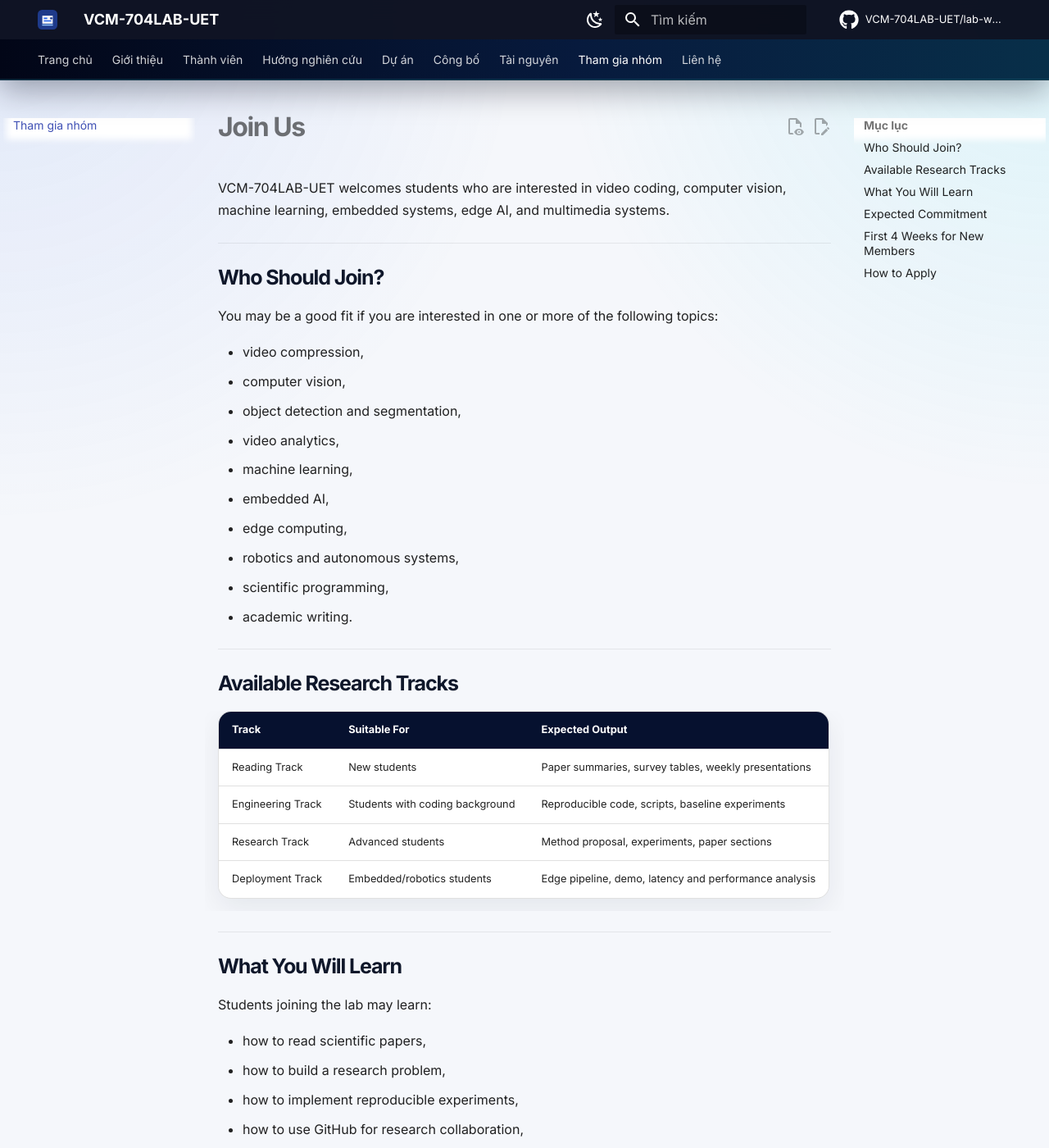
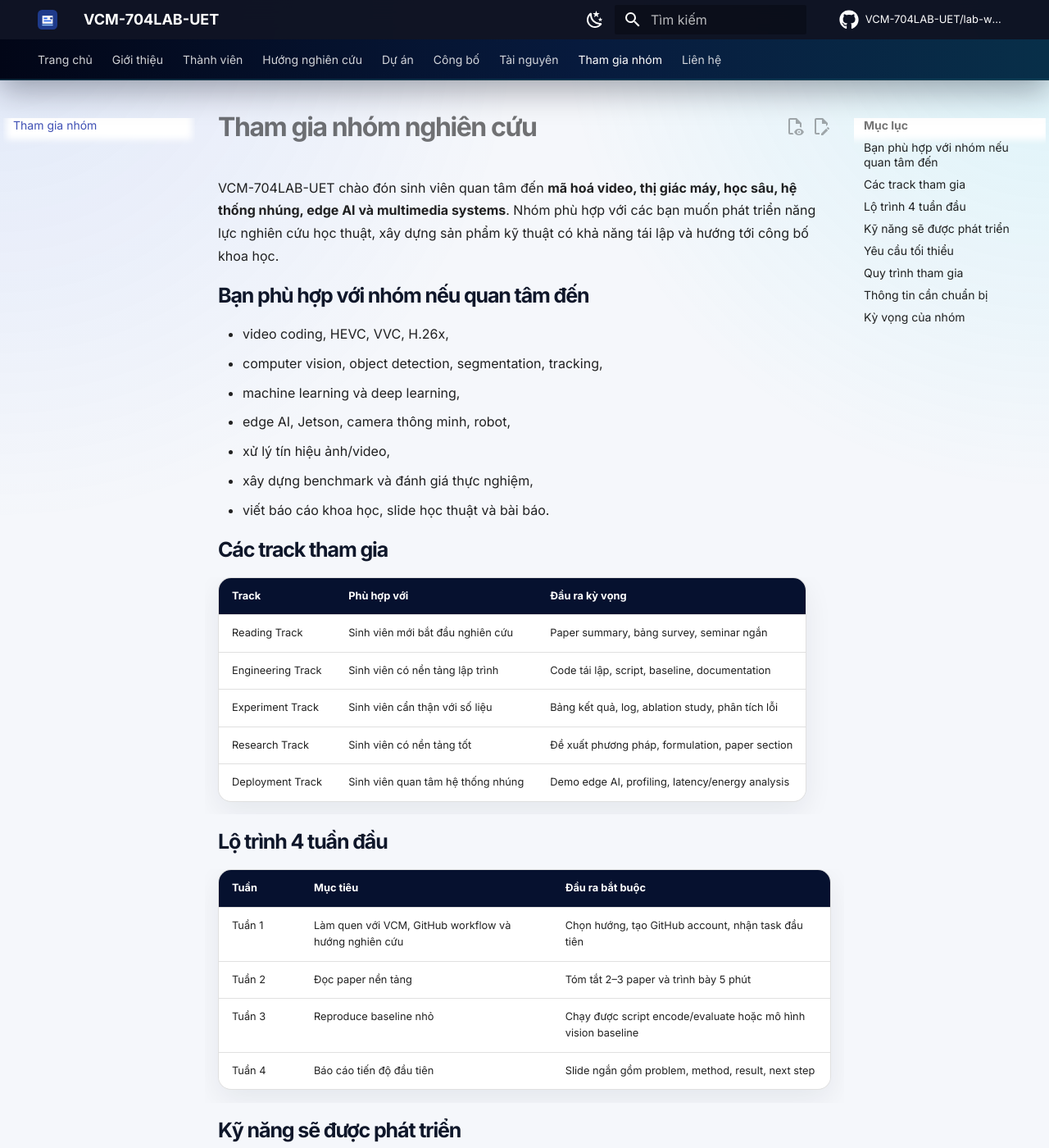
Before and after one commit to VCM-704LAB-UET/lab-website, an MkDocs documentation site: the page built from docs/join-us.md, in a window 1280 px wide and 1400 px high. Shown: the whole window at 82% size. Built offline with MkDocs 1.6.1 and Material for MkDocs 9.7.7, drawn with Linux system fonts in a browser that asks for light colours; comment, search, counter and statistics services are not loaded; some of the changed text lies outside the part shown.

Commit message:
Rewrite join-us page with Vietnamese onboarding roadmap

````diff
--- a/docs/join-us.md
+++ b/docs/join-us.md
@@ -1,90 +1,87 @@
 ---
-title: Join Us
+title: Tham gia nhóm
 ---
 
-# Join Us
+# Tham gia nhóm nghiên cứu
 
-VCM-704LAB-UET welcomes students who are interested in video coding, computer vision, machine learning, embedded systems, edge AI, and multimedia systems.
+VCM-704LAB-UET chào đón sinh viên quan tâm đến **mã hoá video, thị giác máy, học sâu, hệ thống nhúng, edge AI và multimedia systems**. Nhóm phù hợp với các bạn muốn phát triển năng lực nghiên cứu học thuật, xây dựng sản phẩm kỹ thuật có khả năng tái lập và hướng tới công bố khoa học.
 
----
+## Bạn phù hợp với nhóm nếu quan tâm đến
 
-## Who Should Join?
+- video coding, HEVC, VVC, H.26x,
+- computer vision, object detection, segmentation, tracking,
+- machine learning và deep learning,
+- edge AI, Jetson, camera thông minh, robot,
+- xử lý tín hiệu ảnh/video,
+- xây dựng benchmark và đánh giá thực nghiệm,
+- viết báo cáo khoa học, slide học thuật và bài báo.
 
-You may be a good fit if you are interested in one or more of the following topics:
+## Các track tham gia
 
-- video compression,
-- computer vision,
-- object detection and segmentation,
-- video analytics,
-- machine learning,
-- embedded AI,
-- edge computing,
-- robotics and autonomous systems,
-- scientific programming,
-- academic writing.
+| Track | Phù hợp với | Đầu ra kỳ vọng |
+|---|---|---|
+| Reading Track | Sinh viên mới bắt đầu nghiên cứu | Paper summary, bảng survey, seminar ngắn |
+| Engineering Track | Sinh viên có nền tảng lập trình | Code tái lập, script, baseline, documentation |
+| Experiment Track | Sinh viên cẩn thận với số liệu | Bảng kết quả, log, ablation study, phân tích lỗi |
+| Research Track | Sinh viên có nền tảng tốt | Đề xuất phương pháp, formulation, paper section |
+| Deployment Track | Sinh viên quan tâm hệ thống nhúng | Demo edge AI, profiling, latency/energy analysis |
 
----
+## Lộ trình 4 tuần đầu
 
-## Available Research Tracks
+| Tuần | Mục tiêu | Đầu ra bắt buộc |
+|---|---|---|
+| Tuần 1 | Làm quen với VCM, GitHub workflow và hướng nghiên cứu | Chọn hướng, tạo GitHub account, nhận task đầu tiên |
+| Tuần 2 | Đọc paper nền tảng | Tóm tắt 2–3 paper và trình bày 5 phút |
+| Tuần 3 | Reproduce baseline nhỏ | Chạy được script encode/evaluate hoặc mô hình vision baseline |
+| Tuần 4 | Báo cáo tiến độ đầu tiên | Slide ngắn gồm problem, method, result, next step |
 
-| Track | Suitable For | Expected Output |
-|---|---|---|
-| Reading Track | New students | Paper summaries, survey tables, weekly presentations |
-| Engineering Track | Students with coding background | Reproducible code, scripts, baseline experiments |
-| Research Track | Advanced students | Method proposal, experiments, paper sections |
-| Deployment Track | Embedded/robotics students | Edge pipeline, demo, latency and performance analysis |
+## Kỹ năng sẽ được phát triển
 
----
+Sau một giai đoạn tham gia nghiêm túc, sinh viên có thể phát triển các năng lực:
 
-## What You Will Learn
+- đọc và phân tích paper quốc tế,
+- đặt câu hỏi nghiên cứu,
+- triển khai baseline có khả năng tái lập,
+- sử dụng GitHub để quản lý nghiên cứu,
+- thiết kế thí nghiệm và phân tích kết quả,
+- viết technical report và manuscript,
+- trình bày seminar khoa học,
+- làm việc theo nhóm nghiên cứu.
 
-Students joining the lab may learn:
+## Yêu cầu tối thiểu
 
-- how to read scientific papers,
-- how to build a research problem,
-- how to implement reproducible experiments,
-- how to use GitHub for research collaboration,
-- how to evaluate video coding systems,
-- how to write technical reports and papers,
-- how to prepare academic presentations.
+Nhóm không yêu cầu sinh viên phải biết sẵn toàn bộ video coding hoặc deep learning. Tuy nhiên, sinh viên cần có:
 
----
+- thái độ nghiêm túc và chủ động,
+- khả năng đọc tài liệu tiếng Anh kỹ thuật,
+- nền tảng lập trình cơ bản bằng Python hoặc C/C++,
+- khả năng báo cáo tiến độ đều đặn,
+- cam kết trung thực với kết quả thực nghiệm,
+- sẵn sàng học các công cụ mới.
 
-## Expected Commitment
+## Quy trình tham gia
 
-A typical student researcher is expected to:
+1. Đọc trang [Giới thiệu](about.md) và [Hướng nghiên cứu](research.md).
+2. Chọn 1–2 hướng quan tâm nhất.
+3. Chuẩn bị một đoạn giới thiệu ngắn về bản thân.
+4. Gửi thông tin cho người phụ trách nhóm.
+5. Nhận task đọc paper hoặc reproduce baseline đầu tiên.
+6. Báo cáo kết quả trong buổi họp nhóm.
 
-- attend weekly meetings,
-- update GitHub Issues regularly,
-- submit weekly progress reports,
-- read assigned papers,
-- maintain clean code and documentation,
-- report experimental results honestly and scientifically.
+## Thông tin cần chuẩn bị
 
----
+```text
+Họ và tên:
+Khoá/ngành học:
+Email:
+GitHub username:
+Kỹ năng lập trình:
+Kinh nghiệm AI/computer vision/video coding nếu có:
+Hướng nghiên cứu quan tâm:
+Thời gian có thể cam kết mỗi tuần:
+Mục tiêu cá nhân khi tham gia nhóm:
+```
 
-## First 4 Weeks for New Members
+## Kỳ vọng của nhóm
 
-| Week | Objective | Output |
-|---|---|---|
-| Week 1 | Understand lab directions and GitHub workflow | Personal research plan |
-| Week 2 | Read assigned papers | Paper summary and comparison table |
-| Week 3 | Reproduce a small baseline | Code and result log |
-| Week 4 | Present initial progress | 5-minute research presentation |
-
----
-
-## How to Apply
-
-Please prepare the following information:
-
-1. full name,
-2. academic program,
-3. year of study,
-4. programming experience,
-5. research interests,
-6. previous projects, if any,
-7. expected research track,
-8. motivation for joining the lab.
-
-Then contact the lab supervisor or project lead.
+VCM-704LAB-UET hướng tới xây dựng môi trường nghiên cứu chuyên nghiệp, trong đó mỗi thành viên đều có đóng góp cụ thể và nhìn thấy sự tiến bộ của mình qua từng tuần. Nhóm khuyến khích sinh viên bắt đầu từ việc nhỏ nhưng làm nghiêm túc: đọc kỹ, chạy được, ghi chép đầy đủ, báo cáo trung thực và cải tiến liên tục.
````
